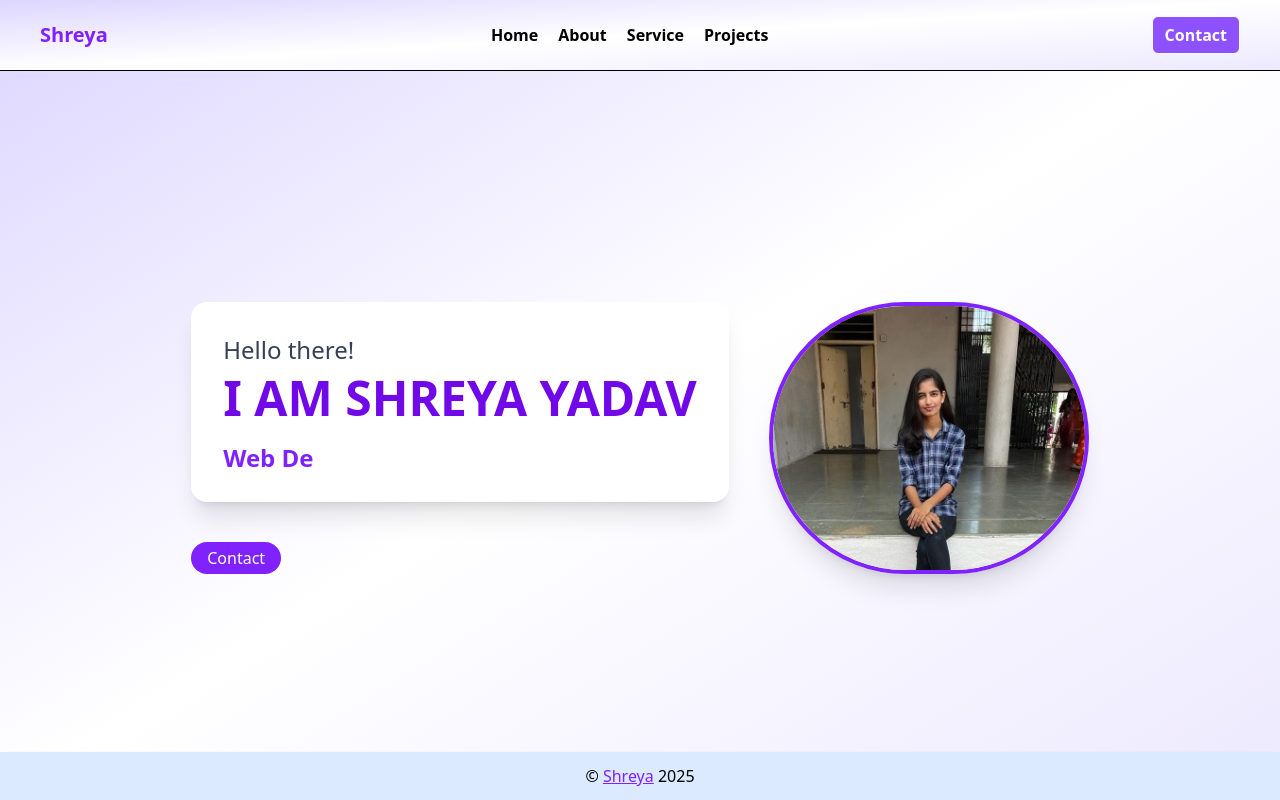
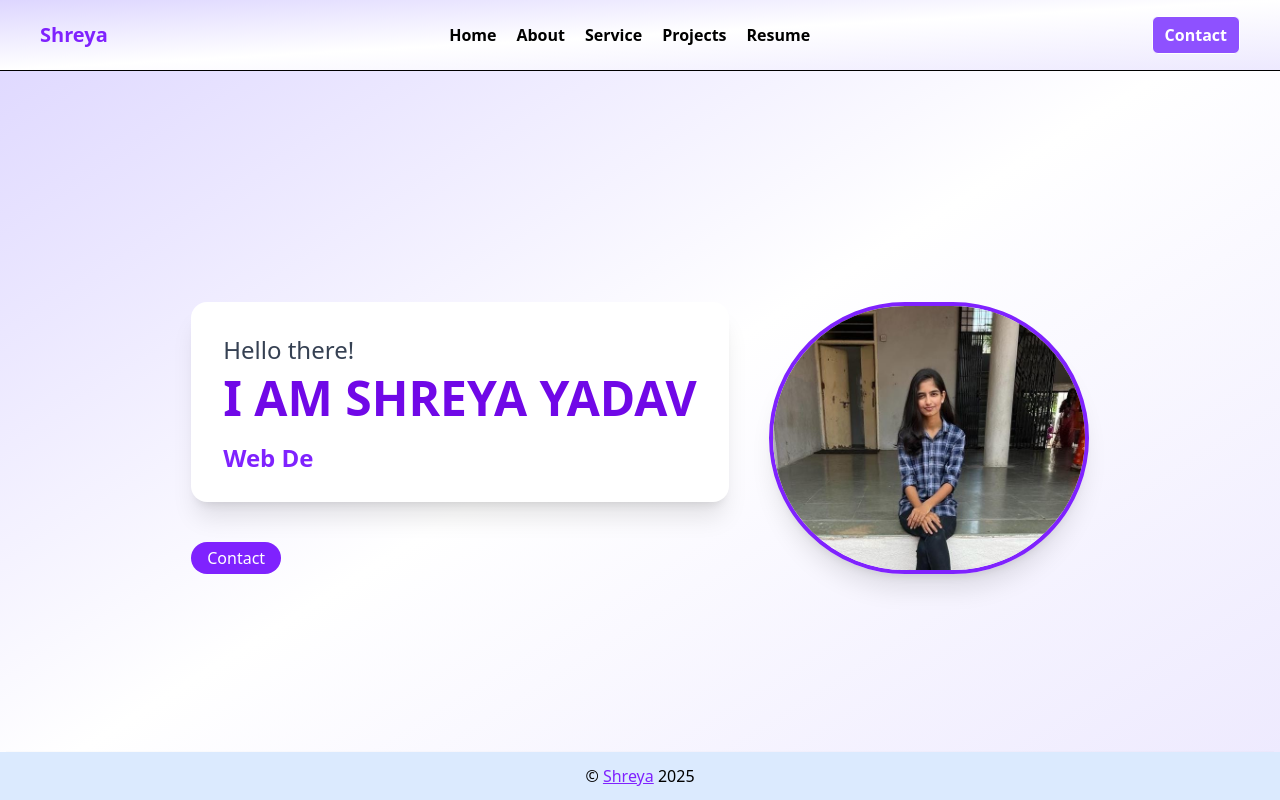
Before and after one commit to shreyay4060/Personal-Portfolio, a React (Vite) app: page / in a window 1280 px wide. Shown: the top 800 px of the page. Built offline with nearby package versions, Linux system fonts and the light colour scheme.

Commit message:
add resume button

```diff
--- a/src/components/nabar/Navbar.jsx
+++ b/src/components/nabar/Navbar.jsx
@@ -18,6 +18,18 @@ export default function Navbar() {
           <li className="transform transition duration-300 hover:scale-110 hover:text-violet-600">
             <a href="#projects">Projects</a>
           </li>
+          <li className="transform transition duration-300 hover:scale-110 hover:text-violet-600">
+            <a
+              href="/images/resume.pdf"
+
+              id="downloadResume"
+              download
+              target="_blank"
+              rel="noopener noreferrer"
+            >
+              <i class="fa fa-download"></i> Resume
+            </a>
+          </li>
         </ul>
         <button className="transform transition duration-300 hover:scale-110 hover:bg-violet-700 bg-violet-500 text-white px-3 py-1.5 rounded-md border">
           <a href="#contact">Contact</a>
```
Also changed, not shown: 1 other file (tests, documents, lock files or other folders).
